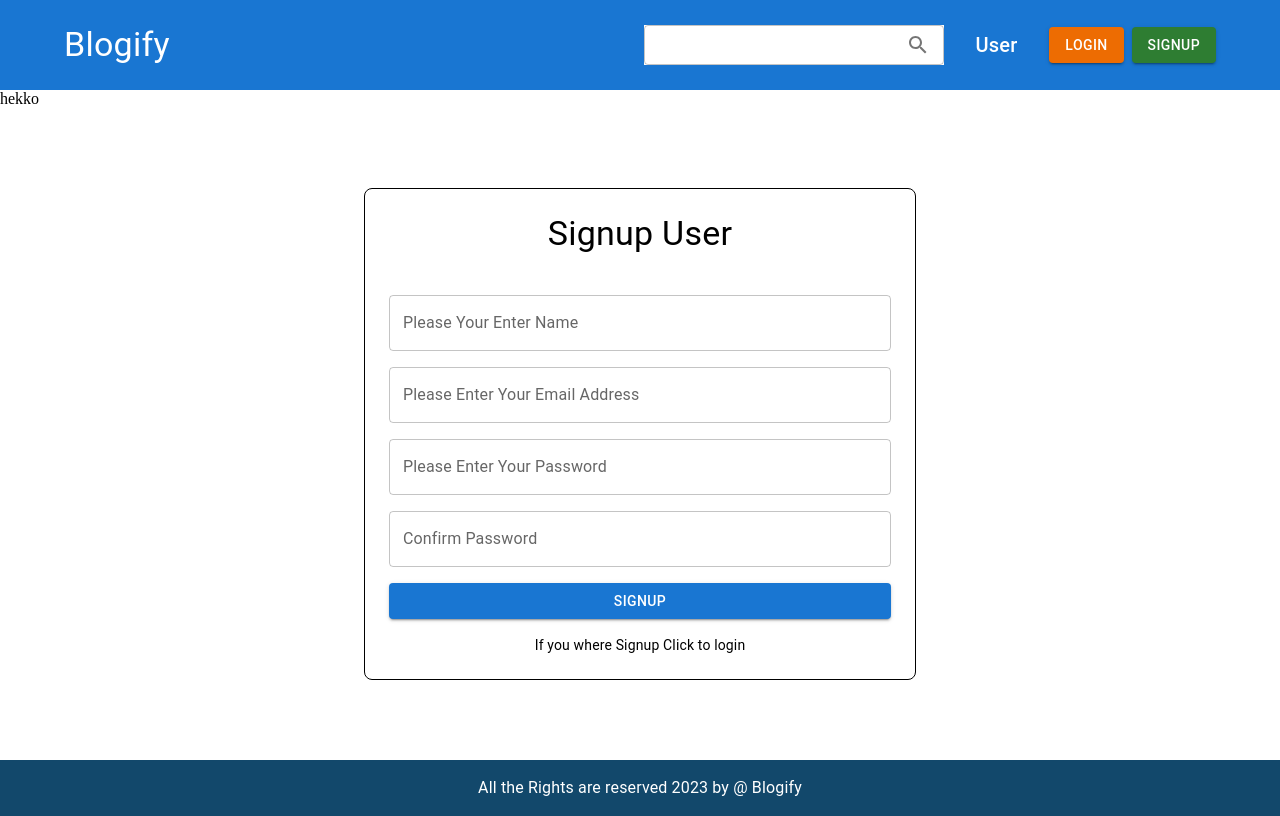
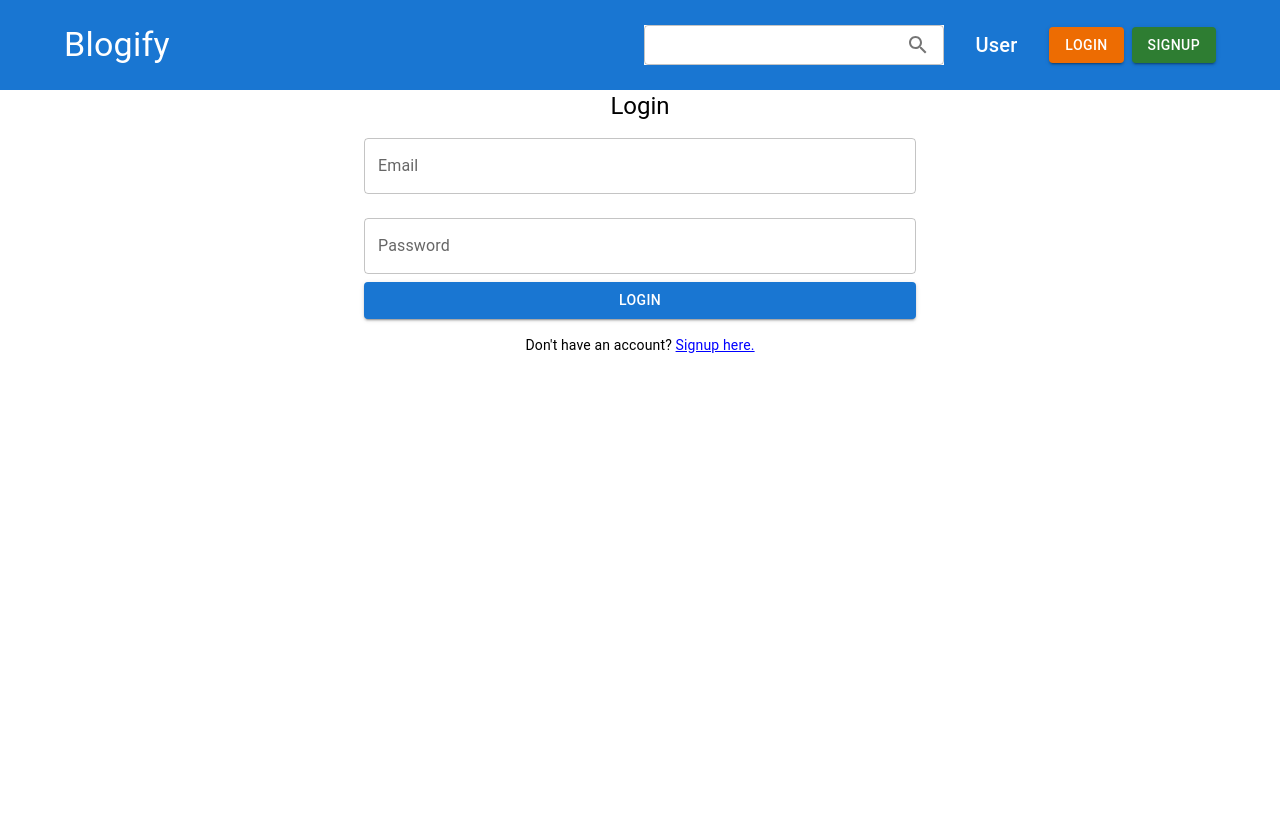
Before and after one commit to rajprakash9695/blogify, a React (Vite) app: page / in a window 1280 px wide. Built offline with nearby package versions, Linux system fonts and the light colour scheme.

Commit message:
login signup fix

```diff
--- a/src/App.tsx
+++ b/src/App.tsx
@@ -1,18 +1,22 @@
 import "./App.css";
-
-import Footer from "./components/Footer";
 import { Box } from "@mui/material";
 import Navbar from "./components/Navbar";
-import Signup from "./components/Signup";
-import Card from "./components/Card";
+import LoginForm from "./components/LoginForm";
 
 function App() {
+  const handleLogin = (email: string, password: string) => {
+    // Implement your login logic here
+    console.log("Login:", email, password);
+  };
+
+  const handleSignup = (email: string, password: string) => {
+    // Implement your signup logic here
+    console.log("Signup:", email, password);
+  };
   return (
     <Box>
       <Navbar />
-      <Card />
-      <Signup />
-      <Footer />
+      <LoginForm onLogin={handleLogin} onSignup={handleSignup} />
     </Box>
   );
 }
--- /dev/null
+++ b/src/components/LoginForm.tsx
@@ -0,0 +1,105 @@
+import React, { useState } from "react";
+import { Button, Container, TextField, Typography } from "@mui/material";
+
+interface LoginFormProps {
+  onLogin: (email: string, password: string) => void;
+  onSignup: (email: string, password: string) => void;
+}
+
+const LoginForm: React.FC<LoginFormProps> = ({ onLogin, onSignup }) => {
+  const [name, setName] = useState("");
+  const [email, setEmail] = useState("");
+  const [password, setPassword] = useState("");
+  const [confirmPassword, setConfirmPassword] = useState("");
+  const [isLogin, setIsLogin] = useState(true);
+
+  const handleLogin = () => {
+    onLogin(email, password);
+  };
+
+  const handleSignup = () => {
+    onSignup(email, password);
+  };
+
+  return (
+    <div>
+      <Container maxWidth={"sm"}>
+        <Typography textAlign={"center"} variant="h5">
+          {isLogin ? "Login" : "Signup"}
+        </Typography>
+        {isLogin ? (
+          false
+        ) : (
+          <TextField
+            label="Name"
+            variant="outlined"
+            value={name}
+            onChange={(e) => setName(e.target.value)}
+            fullWidth
+            margin="normal"
+          />
+        )}
+
+        <TextField
+          label="Email"
+          variant="outlined"
+          value={email}
+          onChange={(e) => setEmail(e.target.value)}
+          fullWidth
+          margin="normal"
+        />
+        <TextField
+          label="Password"
+          type="password"
+          variant="outlined"
+          value={password}
+          onChange={(e) => setPassword(e.target.value)}
+          fullWidth
+          margin="normal"
+        />
+
+        {isLogin ? (
+          false
+        ) : (
+          <TextField
+            label="Confirm Password"
+            type="password"
+            variant="outlined"
+            value={confirmPassword}
+            onChange={(e) => setConfirmPassword(e.target.value)}
+            fullWidth
+            margin="normal"
+          />
+        )}
+
+        <Button
+          variant="contained"
+          color="primary"
+          fullWidth
+          onClick={isLogin ? handleLogin : handleSignup}
+        >
+          {isLogin ? "Login" : "Signup"}
+        </Button>
+        <Typography
+          variant="body2"
+          align="center"
+          style={{ marginTop: "16px" }}
+        >
+          {isLogin ? "Don't have an account? " : "Already have an account? "}
+          <span
+            style={{
+              cursor: "pointer",
+              color: "blue",
+              textDecoration: "underline",
+            }}
+            onClick={() => setIsLogin(!isLogin)}
+          >
+            {isLogin ? "Signup here." : "Login here."}
+          </span>
+        </Typography>
+      </Container>
+    </div>
+  );
+};
+
+export default LoginForm;
--- a/src/components/Signup.tsx
+++ /dev/null
@@ -1,55 +0,0 @@
-import { Box, Button, Container, TextField, Typography } from "@mui/material";
-
-function Signup() {
-  return (
-    <Container maxWidth="sm">
-      <Box
-        padding={3}
-        border={1}
-        borderRadius={2}
-        textAlign={"center"}
-        gap={2}
-        display={"flex"}
-        flexDirection={"column"}
-        my={10}
-      >
-        <Typography variant="h4" mb={3}>
-          Signup User{" "}
-        </Typography>
-        <TextField
-          variant="outlined"
-          fullWidth
-          label="Please Your Enter Name"
-          type="text"
-        />
-        <TextField
-          variant="outlined"
-          fullWidth
-          label="Please Enter Your Email Address"
-          type="email"
-        />
-        <TextField
-          variant="outlined"
-          fullWidth
-          label="Please Enter Your Password"
-          type="password"
-        />
-        <TextField
-          variant="outlined"
-          fullWidth
-          label="Confirm  Password"
-          type="password"
-        />
-        <Button type="submit" variant="contained">
-          Signup
-        </Button>
-
-        <Typography variant="body2">
-          If you where Signup Click to login
-        </Typography>
-      </Box>
-    </Container>
-  );
-}
-
-export default Signup;
```
Also changed, not shown: src/components/Login.tsx (deleted, +0 -45 lines).
